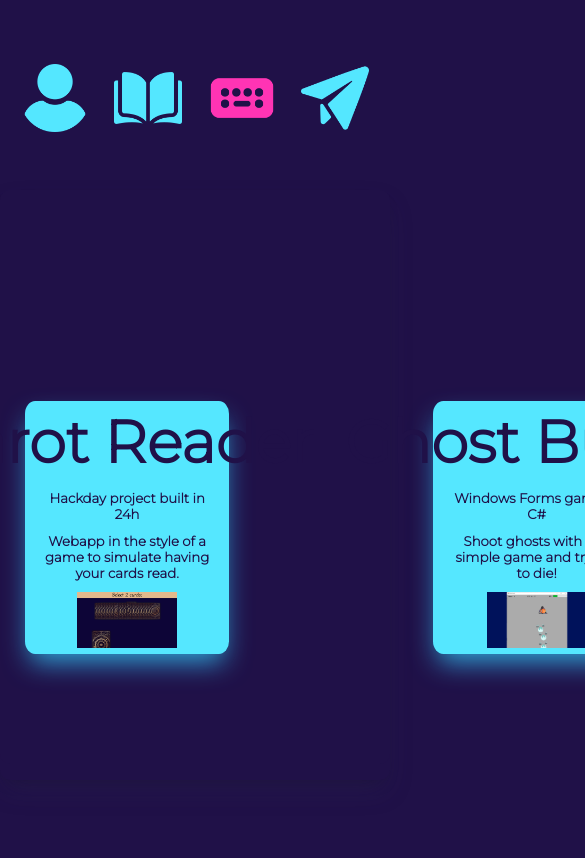
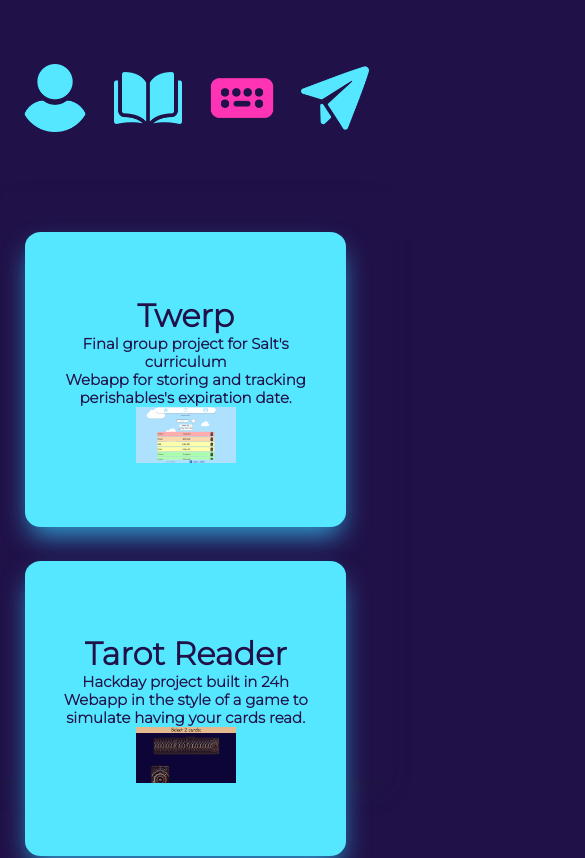
Before and after one commit to Laura-Foxey/Portofolio, a React (Create React App) app: page /portofolio in a window 390 px wide. Shown: the top 858 px of the page, 585 px wide, since content can reach past the window. Built offline with nearby package versions, Linux system fonts and the light colour scheme; a web font is replaced by a local one.

Commit message:
modify tag placement

```diff
--- a/src/App.css
+++ b/src/App.css
@@ -57,6 +57,7 @@
     display: flex;
     flex-direction: column;
     margin: 0px;
-    padding: 15vh 3vh 3vh 3vh;
+    padding: 3vh 3vh 3vh 3vh;
+    height: 0;
   }
 }
--- a/src/components/CSS/About.css
+++ b/src/components/CSS/About.css
@@ -44,6 +44,7 @@ h4 {
         flex-direction: column;
         justify-content: space-evenly;
         width: 100%;
+        padding-top: 15vh;
     }
 
     .about-image{
--- a/src/components/CSS/Education.css
+++ b/src/components/CSS/Education.css
@@ -5,7 +5,7 @@
 }
 
 .education-info {
-    margin-top: 5vh;
+    margin-top: 10vh;
     width: 60vh;
     height: 50vh;
 }
@@ -20,6 +20,10 @@
     flex-direction: column;
     justify-content: space-evenly;
     margin-right: 5vh;
+}
+
+.remove-border-bottom {
+    margin-bottom: -5vh;
 }
 
 .education-info img {
@@ -38,6 +42,65 @@
     width: 30vh;
 }
 
+.mobile-education-info {
+    visibility: hidden;
+        width: 0;
+        height: 0;
+}
+
 @media only screen and (max-width: 700px) {
+    .education {
+        width: 100%;
+    }
 
+    .education-info {
+        visibility: hidden;
+        width: 0;
+        height: 0;
+    }
+
+    .donut {
+        visibility: hidden;
+        width: 0;
+        height: 0;
+    }
+
+    .mobile-education-info {
+        visibility: visible;
+        width: 100%;
+        display: flex;
+        flex-direction: column;
+        align-content: center;
+        justify-content: space-between;
+    }
+
+    .mobile-education-info li {
+        padding: 2vh;
+        margin: 2vh;
+        display: flex;
+
+        color: var(--background-color);
+        background-color: var(--light-blue-color);
+        border-radius: 5%;
+        box-shadow: rgb(56 198 255 / 81%) 0px 13px 27px -5px, rgb(0 0 0 / 30%) 0px 8px 16px -8px;
+    }
+
+    .mobile-education-info h3 {
+        font-size: xx-large;
+        margin: 0vh;
+    }
+
+    .mobile-education-info h5 {
+        font-size: xx-large;
+        margin: 0vh;
+    }
+
+    .mobile-education-info h4 {
+        font-size: large;
+        margin: 1vh;
+    }
+
+    .remove-border-bottom {
+        margin-bottom: -5vh;
+    }
 }
--- a/src/components/CSS/Portofolio.css
+++ b/src/components/CSS/Portofolio.css
@@ -1,9 +1,3 @@
-.portofolio {
-    display: grid;
-    grid-template-columns: 1fr 1fr;
-    justify-items: center;
-}
-
 .slider-box {
     width: inherit;
     height: inherit;
@@ -15,10 +9,6 @@
 .project-card {
     color: var(--background-color);
     background-color: var(--light-blue-color);
-    display: flex;
-    flex-direction: column;
-    align-items: center;
-    justify-content: space-around;
     width: 45vh;
     height: 50vh;
     padding: 0 2vh;
@@ -26,7 +16,15 @@
     box-shadow: rgb(56 198 255 / 81%) 0px 13px 27px -5px, rgb(0 0 0 / 30%) 0px 8px 16px -8px;
 }
 
-.project-card h3 {
+.project-card-flex {
+    height: 100%;
+    display: flex;
+    flex-wrap: wrap;
+    align-content: space-around;
+    justify-content: center;
+}
+
+.project-card-title {
     white-space: nowrap;
     overflow: hidden;
 }
@@ -36,20 +34,28 @@
 }
 
 @media only screen and (max-width: 700px) {
-    .portofolio {
-        width: 100%;
+    .slider-box {
+        width: fit-content;
         display: flex;
         flex-direction: column;
-    }
-
-    .slider-box {
-        width: 100%;
+        justify-content: flex-start;
     }
 
     .project-card {
-        width: 50%;
-        height: 30vh;
-        padding: 0 2vh;
+        width: 38vh;
+        height: 35vh;
+        padding: 2vh;
+        margin: 2vh 0vh;
+        font-size: large;
+        overflow: hidden;
+        display: flex;
+        flex-direction: column;
+        justify-content: space-around
+    }
+
+
+    .project-card-title {
+        font-size: xx-large;
     }
 
     .slider-box img {
--- a/src/components/Education.js
+++ b/src/components/Education.js
@@ -55,7 +55,8 @@ function Education({direction}) {
 
     const eduInfo3 =
     <div>
-        <h3>Salt Sthlm (2022-present)</h3>
+        <h3 className='remove-border-bottom'>Salt Sthlm</h3>
+        <h3>(2022-present)</h3>
         <h4>All good knowledge needs a solid foundation, and Salt helped me build mine through three months of intensive coding. </h4>
         <h4>New skills & level ups: C#, HTML, CSS, Javascript, VSC. </h4>
     </div>
@@ -76,6 +77,11 @@ function Education({direction}) {
                 <Doughnut id="chart" data={data} ref={chartRef} onClick={e => onClick(e)} width={400} padding={10}/>
                 <p>Total: {310 + 420 + salt} days</p>
             </div>
+            <ul className='mobile-education-info'>
+                <li>{eduInfo1} </li>
+                <li>{eduInfo2}</li>
+                <li>{eduInfo3}</li>
+            </ul>
             <div className="education-info">
                 {eduInfo === 0 && eduInfo0}
                 {eduInfo === 1 && eduInfo1}
--- a/src/components/Portofolio.js
+++ b/src/components/Portofolio.js
@@ -13,34 +13,40 @@ import { motion} from "framer-motion"
 import { useEffect, useMemo, useRef, useState} from 'react';
 
 const Twerp =
-    [1, <a href='https://github.com/LucasCNordstrom/Loop5FinalProject' target="_blank" rel='noreferrer'>
-        <motion.div className='project-card' whileHover={{ scale: 1.1 }}>
-            <h3>Twerp</h3>
+    [1, <motion.section className='project-card' whileHover={{ scale: 1.1 }}>
+            <a href='https://github.com/LucasCNordstrom/Loop5FinalProject' target="_blank" rel='noreferrer'>
+                <section className='project-card-flex'>
+                    <h3 className='project-card-title'>Twerp</h3>
                     <h5>Final group project for Salt's curriculum</h5>
                     <h5>Webapp for storing and tracking perishables's expiration date.</h5>
                     <img src={twerp1} alt="twerp-prntscreen"/>
-        </motion.div>
-    </a>]
+                </section>
+            </a>
+        </motion.section>]
 
 const Tarot =
-    [2, <a href='https://github.com/Laura-Foxey/tarotReader' target="_blank" rel='noreferrer'>
-        <motion.div className='project-card' whileHover={{ scale: 1.1 }}>
-            <h3>Tarot Reader</h3>
+    [2, <motion.section className='project-card' whileHover={{ scale: 1.1 }}>
+            <a href='https://github.com/Laura-Foxey/tarotReader' target="_blank" rel='noreferrer'>
+                <section className='project-card-flex'>
+                    <h3 className='project-card-title'>Tarot Reader</h3>
                     <h5>Hackday project built in 24h</h5>
                     <h5>Webapp in the style of a game to simulate having your cards read.</h5>
                     <img src={tarot1} alt="twerp-prntscreen"/>
-        </motion.div>
-    </a>]
+                </section>
+            </a>
+        </motion.section>]
 
 const Ghostbuster =
-        [3, <a href='https://github.com/Laura-Foxey/Ghost-Buster' target="_blank" rel='noreferrer'>
-            <motion.div className='project-card' whileHover={{ scale: 1.1 }}>
-                <h3>Ghost Buster</h3>
+        [3, <motion.section className='project-card' whileHover={{ scale: 1.1 }}>
+                <a href='https://github.com/Laura-Foxey/Ghost-Buster' target="_blank" rel='noreferrer'>
+                    <section className='project-card-flex'>
+                        <h3 className='project-card-title'>Ghost Buster</h3>
                         <h5>Windows Forms game in C#</h5>
                         <h5>Shoot ghosts with this simple game and try not to die!</h5>
                         <img src={ghostbuster1} alt="twerp-prntscreen"/>
-            </motion.div>
-        </a>]
+                    </section>
+                </a>
+        </motion.section>]
 
 const spring = {
     type: "spring",
@@ -50,20 +56,7 @@ const spring = {
 
 function Portofolio({direction}) {
     const [array, setArray] = useState([Twerp, Tarot, Ghostbuster]);
-    const [count, setCount] = useState(0);
-    const tarotimages = [
-        {url: tarot1},
-        {url: tarot2},
-        {url: tarot3},
-    ];
-
-    const twerpimages = [
-        {url: twerp1},
-        {url: twerp2},
-        {url: twerp3},
-    ];
-
-    //let projectList = [Twerp, Tarot, Ghostbuster];
+    const isMobile = window.innerWidth < 700;
 
     const cshift = (arr) =>
     {
@@ -81,22 +74,15 @@ function Portofolio({direction}) {
         return newArr;
     }
 
+    // //only work while it is not mobile
     // useEffect(() => {
+    //     if (isMobile === false) {
     //     const intervalID = setInterval(() =>  {
-    //         setArray(shuffle(array));
-    //     }, 2000);
+    //     let replacement = cshift(array);
+    //     setArray(replacement)}, 3500);
 
-    //     return () => clearInterval(intervalID);
-    // }, [array]);
-
-
-    useEffect(() => {
-        const intervalID = setInterval(() =>  {
-        let replacement = cshift(array);
-        setArray(replacement)}, 3500);
-
-        return () => clearInterval(intervalID);
-      }, [array]);
+    //     return () => clearInterval(intervalID);}
+    //   }, [array]);
 
     return (
         <>
--- a/src/components/Routing.js
+++ b/src/components/Routing.js
@@ -16,8 +16,6 @@ function Routing() {
     const navigate = useNavigate();
     const location = useLocation();
     const [direction, setDirection] = useState(0);
-
-
 
     const rightArrow = useCallback(() => {
         switch(location.pathname) {
```
Lines whose indentation alone changed are shown as unchanged.
